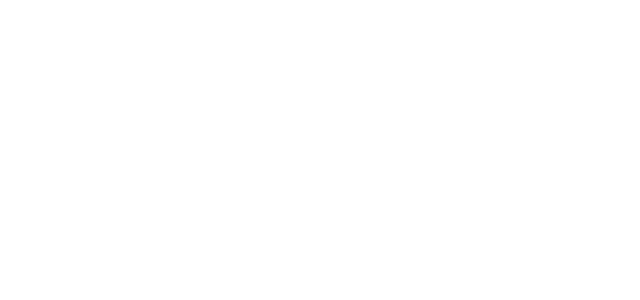
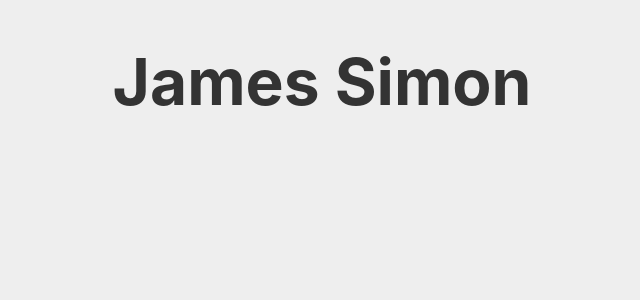
Before and after one commit to jsmon/website, a Next.js app: page / in a window 1280 px wide. Shown: the top 300 px of the page, without its empty margins (318-958 px from the left). Built offline with nearby package versions, Linux system fonts and the light colour scheme.

Commit message:
Added Header

```diff
--- /dev/null
+++ b/components/Header.tsx
@@ -0,0 +1,9 @@
+import React from 'react';
+
+const Header = (): React.ReactElement<{}, 'header'> => (
+    <header className="main-header">
+        <h1>James Simon</h1>
+    </header>
+);
+
+export default Header;
--- a/pages/index.tsx
+++ b/pages/index.tsx
@@ -1,8 +1,22 @@
 import React from 'react';
 
+import MetaData from '../components/MetaData';
+import Header from '../components/Header';
+
 const Home = () => {
+    const isSSR = typeof window === 'undefined';
+
+    if (!isSSR) {
+        const theme = (localStorage.getItem('theme') || (window.matchMedia('(prefers-color-scheme: light)').matches ? 'light' : 'dark')) as 'light' | 'dark';
+        localStorage.setItem('theme', theme);
+        document.querySelector('html')!.dataset.theme = theme;
+    }
+
     return (
-        <div></div>
+        <div>
+            <MetaData />
+            <Header />
+        </div>
     );
 };
 
--- a/styles/globals.css
+++ b/styles/globals.css
@@ -1,6 +1,15 @@
+html {
+    font-family: -apple-system, BlinkMacSystemFont, 'Segoe UI', Roboto, Oxygen, Ubuntu, Cantarell, 'Open Sans', 'Helvetica Neue', sans-serif;
+}
+
 [data-theme="dark"] {
     background-color: #333;
     color: #eee;
+}
+
+.main-header {
+    font-size: 2em;
+    text-align: center;
 }
 
 [data-theme="light"] {
```
